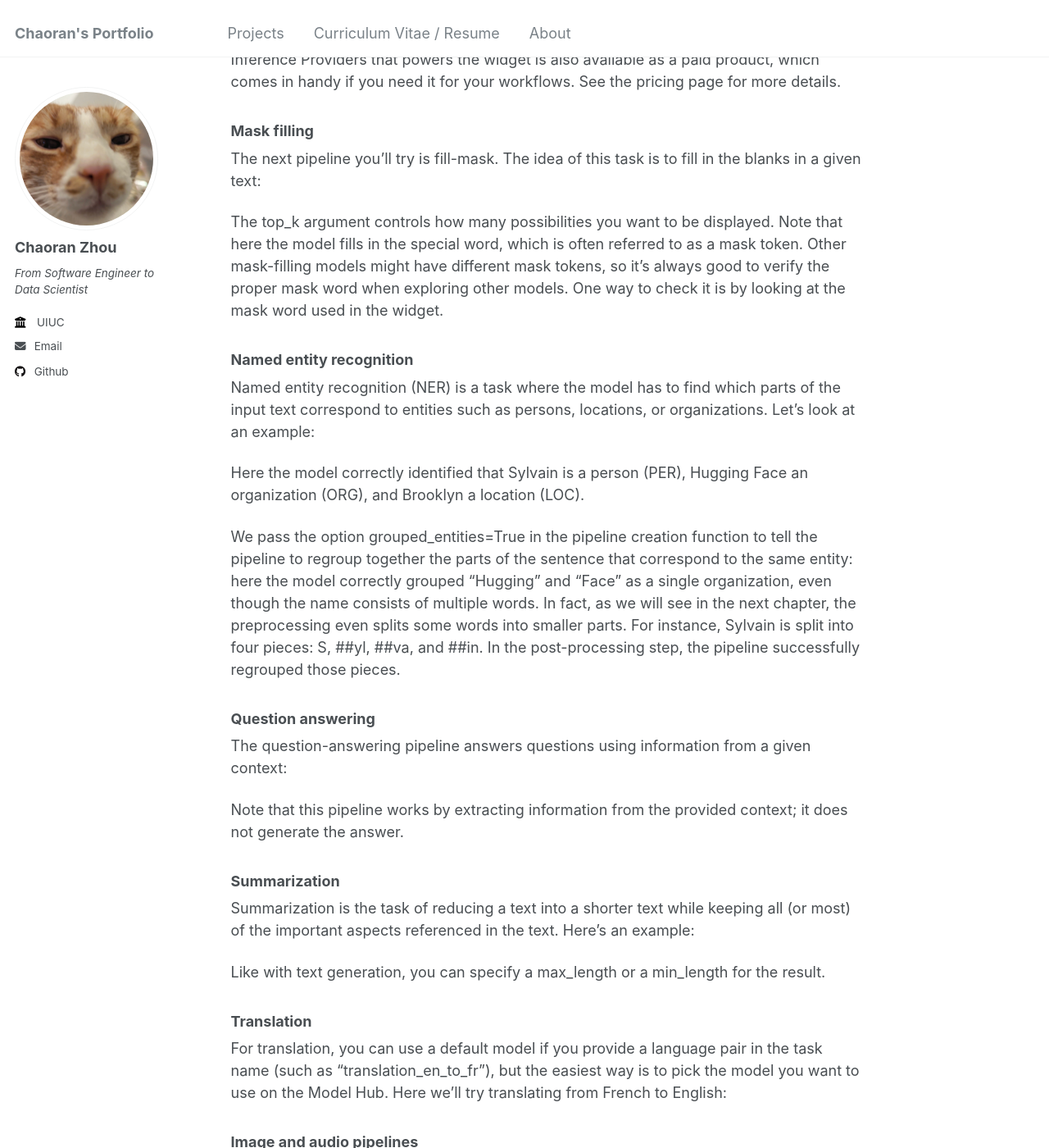
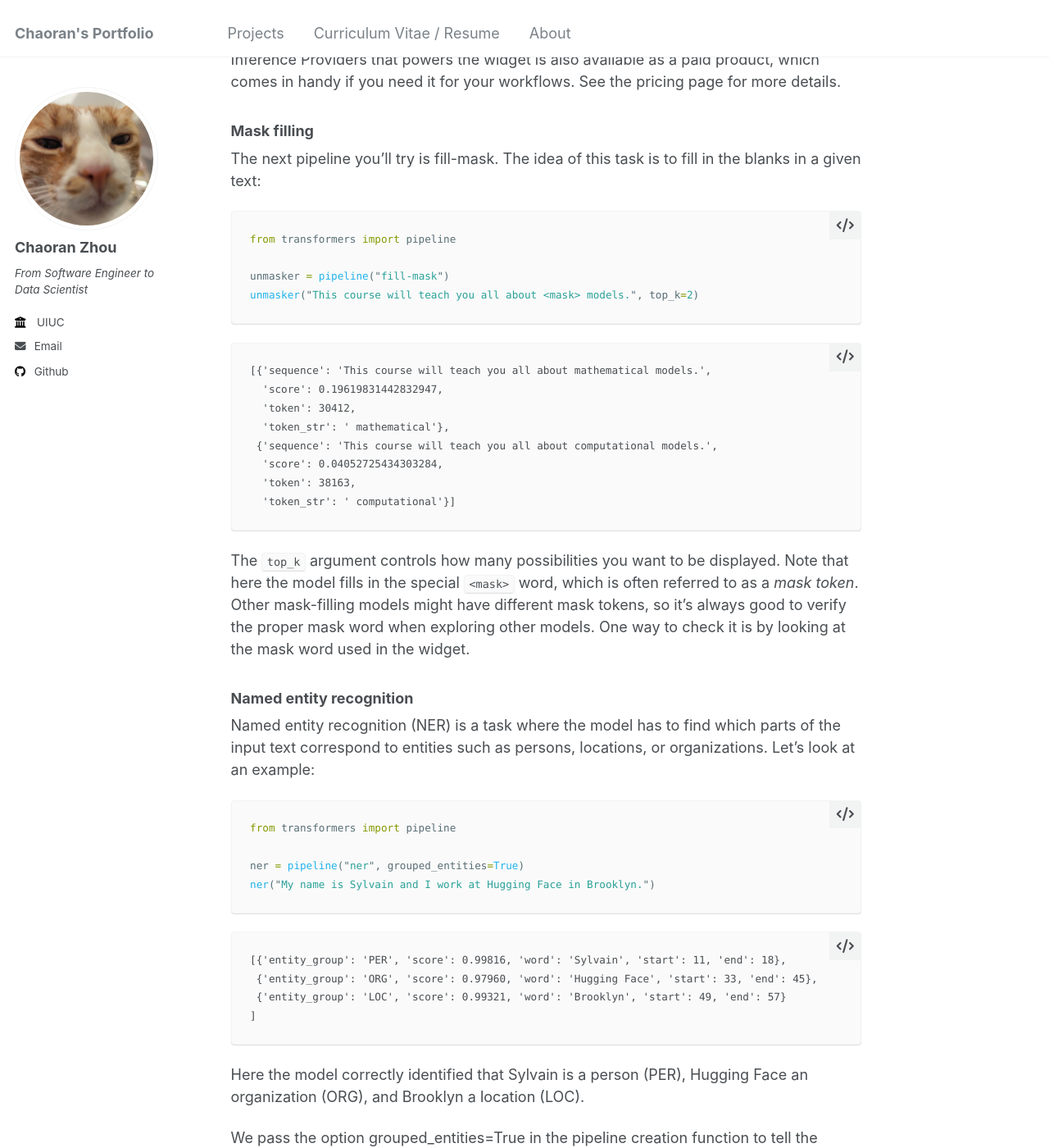
Before and after one commit to ranranrunforit/ranranrunforit.github.io, a Jekyll site: the page built from _projects/project-15.md, in a window 1280 px wide and 1400 px high, scrolled down 5441 px. Shown: the whole window at 82% size. Built offline with Jekyll 4.4.1, drawn with Linux system fonts in a browser that asks for light colours; some of the changed text lies outside the part shown.

Commit message:
Update project-15.md

````diff
--- a/_projects/project-15.md
+++ b/_projects/project-15.md
@@ -170,11 +170,43 @@ Inference Providers that powers the widget is also available as a paid product,
 
 The next pipeline you’ll try is fill-mask. The idea of this task is to fill in the blanks in a given text:
 
-The top_k argument controls how many possibilities you want to be displayed. Note that here the model fills in the special <mask> word, which is often referred to as a mask token. Other mask-filling models might have different mask tokens, so it’s always good to verify the proper mask word when exploring other models. One way to check it is by looking at the mask word used in the widget.
+```python
+from transformers import pipeline
+
+unmasker = pipeline("fill-mask")
+unmasker("This course will teach you all about <mask> models.", top_k=2)
+```
+
+```
+[{'sequence': 'This course will teach you all about mathematical models.',
+  'score': 0.19619831442832947,
+  'token': 30412,
+  'token_str': ' mathematical'},
+ {'sequence': 'This course will teach you all about computational models.',
+  'score': 0.04052725434303284,
+  'token': 38163,
+  'token_str': ' computational'}]
+```
+
+The `top_k` argument controls how many possibilities you want to be displayed. Note that here the model fills in the special `<mask>` word, which is often referred to as a *mask token*. Other mask-filling models might have different mask tokens, so it’s always good to verify the proper mask word when exploring other models. One way to check it is by looking at the mask word used in the widget.
 
 ### Named entity recognition
 
 Named entity recognition (NER) is a task where the model has to find which parts of the input text correspond to entities such as persons, locations, or organizations. Let’s look at an example:
+
+```python
+from transformers import pipeline
+
+ner = pipeline("ner", grouped_entities=True)
+ner("My name is Sylvain and I work at Hugging Face in Brooklyn.")
+```
+
+```
+[{'entity_group': 'PER', 'score': 0.99816, 'word': 'Sylvain', 'start': 11, 'end': 18},
+ {'entity_group': 'ORG', 'score': 0.97960, 'word': 'Hugging Face', 'start': 33, 'end': 45},
+ {'entity_group': 'LOC', 'score': 0.99321, 'word': 'Brooklyn', 'start': 49, 'end': 57}
+]
+```
 
 Here the model correctly identified that Sylvain is a person (PER), Hugging Face an organization (ORG), and Brooklyn a location (LOC).
 
````
